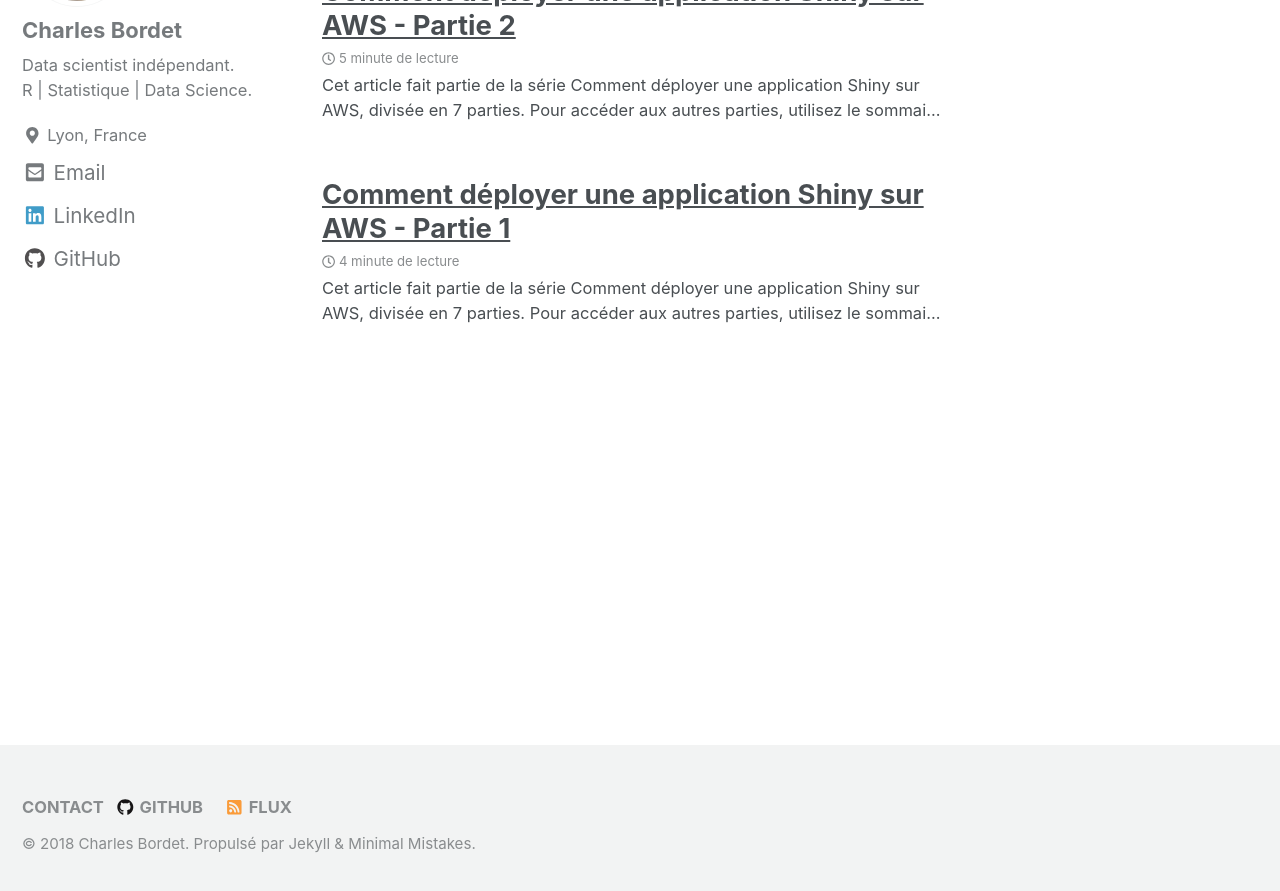
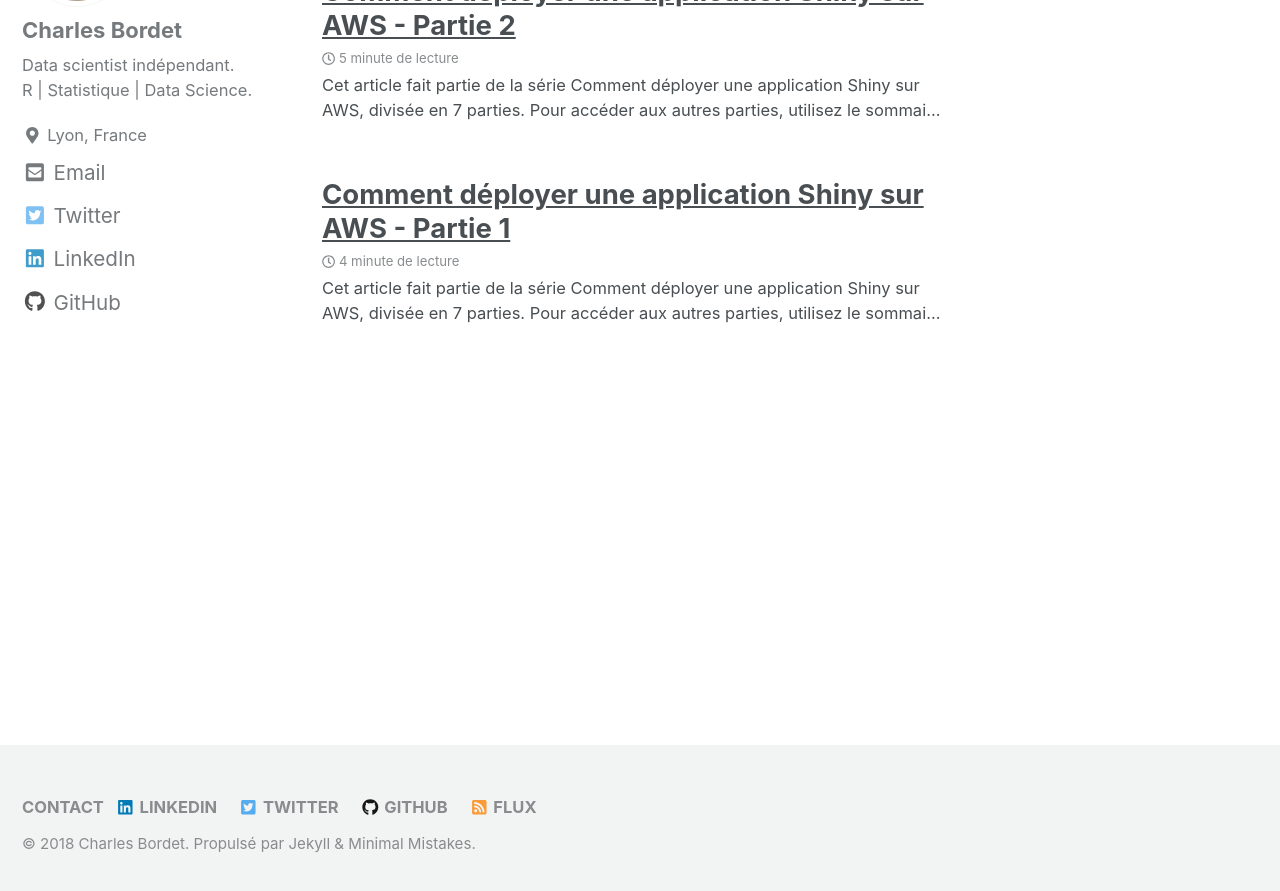
Before and after one commit to Huitziii/charlesbordet.com, a Jekyll site: the page built from index.html, in a window 1280 px wide and 900 px high, scrolled down 253 px. Shown: the top 891 px of the window. Built offline with Jekyll 4.4.1, drawn with Linux system fonts in a browser that asks for light colours; nearby versions of some CDN libraries; the list of posts is cut into pages by our own code.

Commit message:
added social networks

```diff
--- a/_config.yml
+++ b/_config.yml
@@ -125,7 +125,7 @@
   stackoverflow    : # "123456/username" (the last part of your profile url, e.g. https://stackoverflow.com/users/123456/username)
   steam            : # "steamId" (the last part of your profile url, e.g. https://steamcommunity.com/id/steamId/)
   tumblr           :
-  twitter          :
+  twitter          : "CharlesBordet"
   vine             :
   weibo            :
   xing             :
--- a/_includes/footer.html
+++ b/_includes/footer.html
@@ -3,8 +3,11 @@
     {% if site.data.ui-text[site.locale].follow_label %}
       <li><strong>{{ site.data.ui-text[site.locale].follow_label }}</strong></li>
     {% endif %}
-    {% if site.twitter.username %}
-      <li><a href="https://twitter.com/{{ site.twitter.username }}"><i class="fab fa-fw fa-twitter-square" aria-hidden="true"></i> Twitter</a></li>
+    {% if site.author.linkedin %}
+      <li><a href="https://www.linkedin.com/in/{{ site.author.linkedin }}"><i class="fab fa-fw fa-linkedin" aria-hidden="true"></i> LinkedIn</a></li>
+    {% endif %}
+    {% if site.author.twitter %}
+      <li><a href="https://twitter.com/{{ site.author.twitter }}"><i class="fab fa-fw fa-twitter-square" aria-hidden="true"></i> Twitter</a></li>
     {% endif %}
     {% if site.facebook.username %}
       <li><a href="https://www.facebook.com/{{ site.facebook.username }}"><i class="fab fa-fw fa-facebook-square" aria-hidden="true"></i> Facebook</a></li>
```
